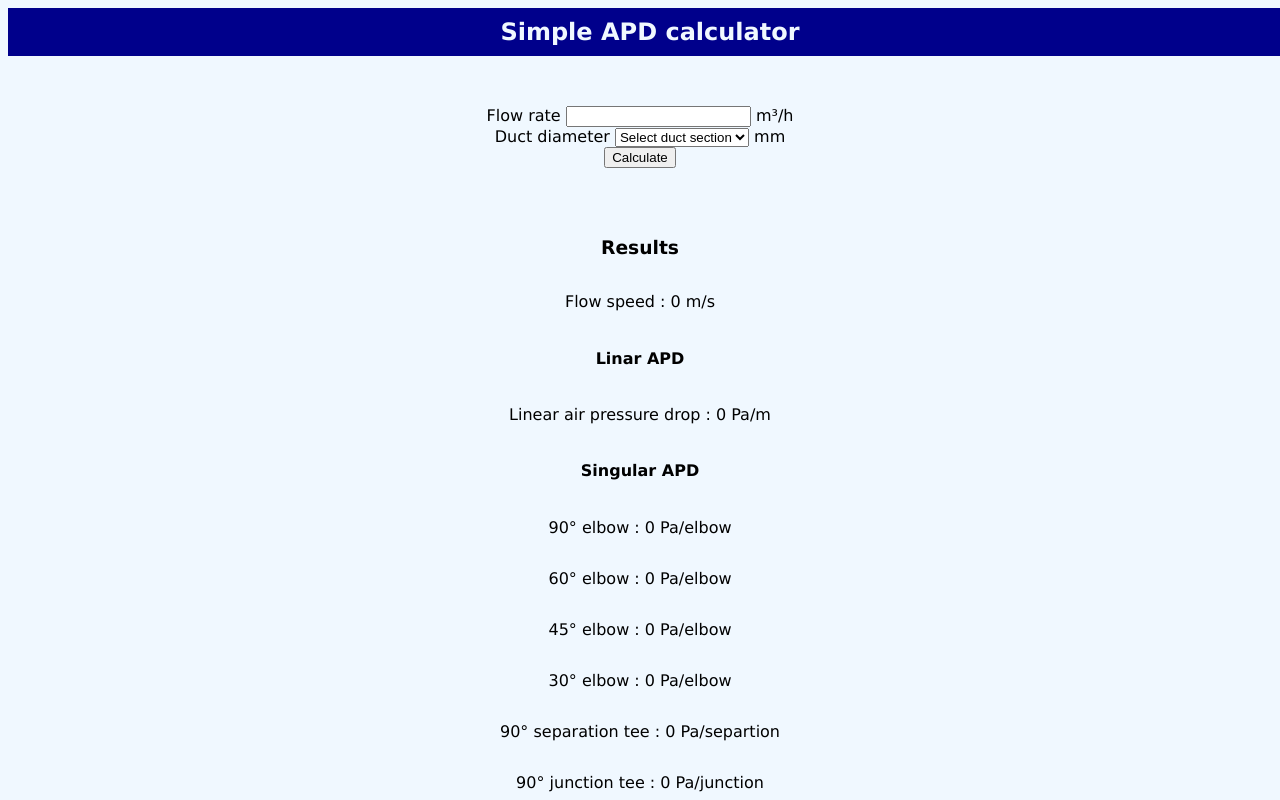
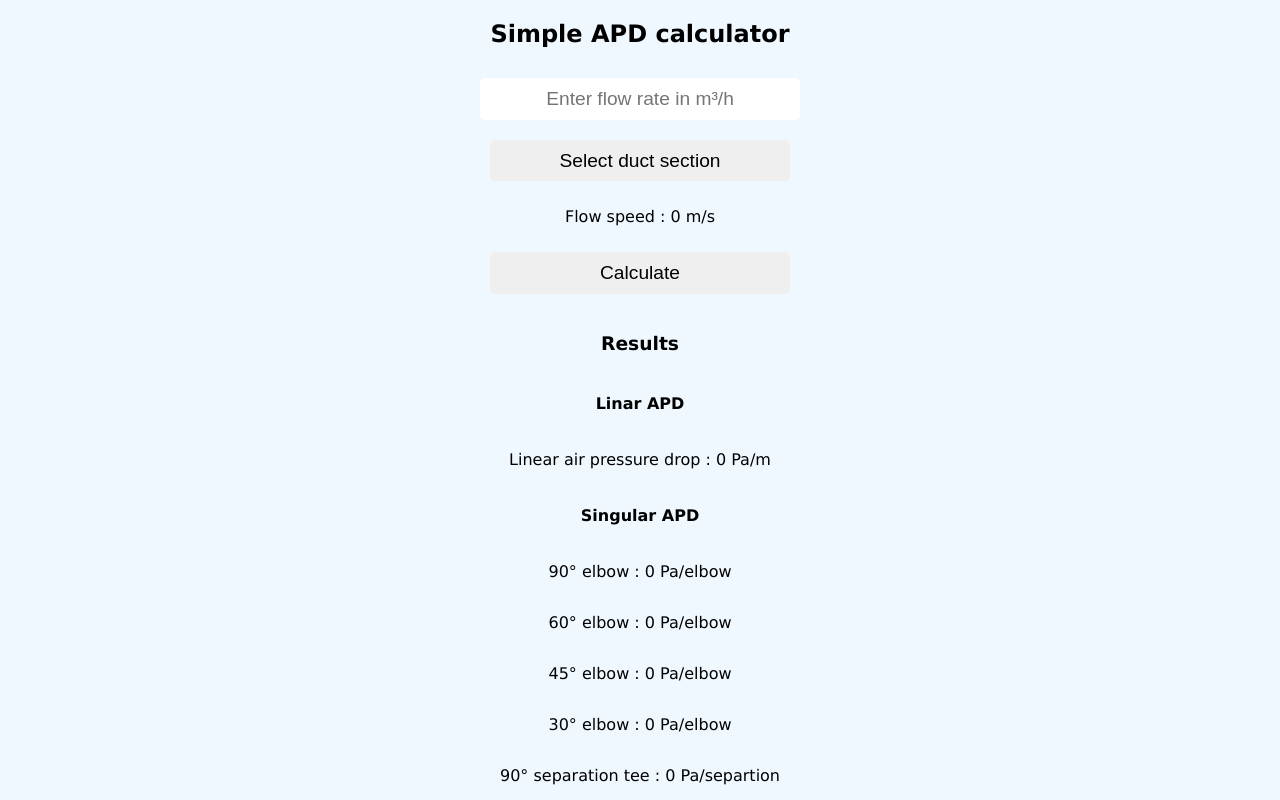
Before and after one commit to LudovicLeBris/simpleAPDcalculatorapp, a plain HTML site: page index.html in a window 1280 px wide. Shown: the top 800 px of the page. Drawn offline with Linux system fonts and the light colour scheme.

Commit message:
sauv 05/04/22 22h00

```diff
--- a/index.html
+++ b/index.html
@@ -13,15 +13,9 @@
         <h1>Simple APD calculator</h1>
     </nav>
     <div class="input">
-        <div class="">
-            <label for="flow_rate" class="label_name">Flow rate</label>
-            <input id="flow_rate" type="number" name="flow_rate">
-            <label for="flow_rate" class="label_unit">m³/h</label>
-        </div>
-        <div>
-            <label for="diameter" class="label_name">Duct diameter</label>
+        <input id="flow_rate" type="number" name="flow_rate" placeholder="Enter flow rate in m³/h">
         <select name="diameter" id="diameter">
-                <option value="0" selected>Select duct section</option>
+            <option value="0" disabled selected hidden>Select duct section</option>
             <option value="80">80</option>
             <option value="160">160</option>
             <option value="200">200</option>
@@ -40,13 +34,11 @@
             <option value="1120">1120</option>
             <option value="1250">1250</option>
         </select>
-            <label for="diameter">mm</label>
-        </div>
+        <p>Flow speed : <span id="flow_speed">0</span> m/s</p>
         <input id="calculate" type="submit" value="Calculate">
     </div>
     <div class="results">
         <h3>Results</h3>
-        <p>Flow speed : <span id="flow_speed">0</span> m/s</p>
         <h4>Linar APD</h4>
         <p class="result">Linear air pressure drop : <span id="linear_apd">0</span> Pa/m</p>
         <h4>Singular APD</h4>
--- a/style.css
+++ b/style.css
@@ -5,15 +5,10 @@ body {
 
 h1 {
     text-align: center;
-    padding: 10px;
-    background-color: darkblue;
-    color: aliceblue;
-    width: 100%;
-    margin: 0px;
 }
 
 .input {
-    margin: 50px;
+    margin: 10px;
     display: flex;
     flex-direction: column;
     align-items: center;
@@ -24,3 +19,34 @@ h1 {
     flex-direction: column;
     align-items: center;
 }
+
+input {
+    border: 0;
+    margin: 10px;
+    width: 300px;
+    font-size: 1.2em;
+    padding: 10px 10px 10px 10px;
+    text-align: center;
+    border-radius: 5px;
+}
+
+input::-webkit-outer-spin-button,
+input::-webkit-inner-spin-button {
+    appearance: none;
+    margin: 0;
+}
+
+input[type=number] {
+    appearance: textfield;
+}
+
+select {
+    border: 0px;
+    appearance: none;
+    margin: 10px;
+    width: 300px;
+    font-size: 1.2em;
+    padding: 10px 10px 10px 10px;
+    text-align: center;
+    border-radius: 5px;
+}
```
Lines whose indentation alone changed are shown as unchanged.
